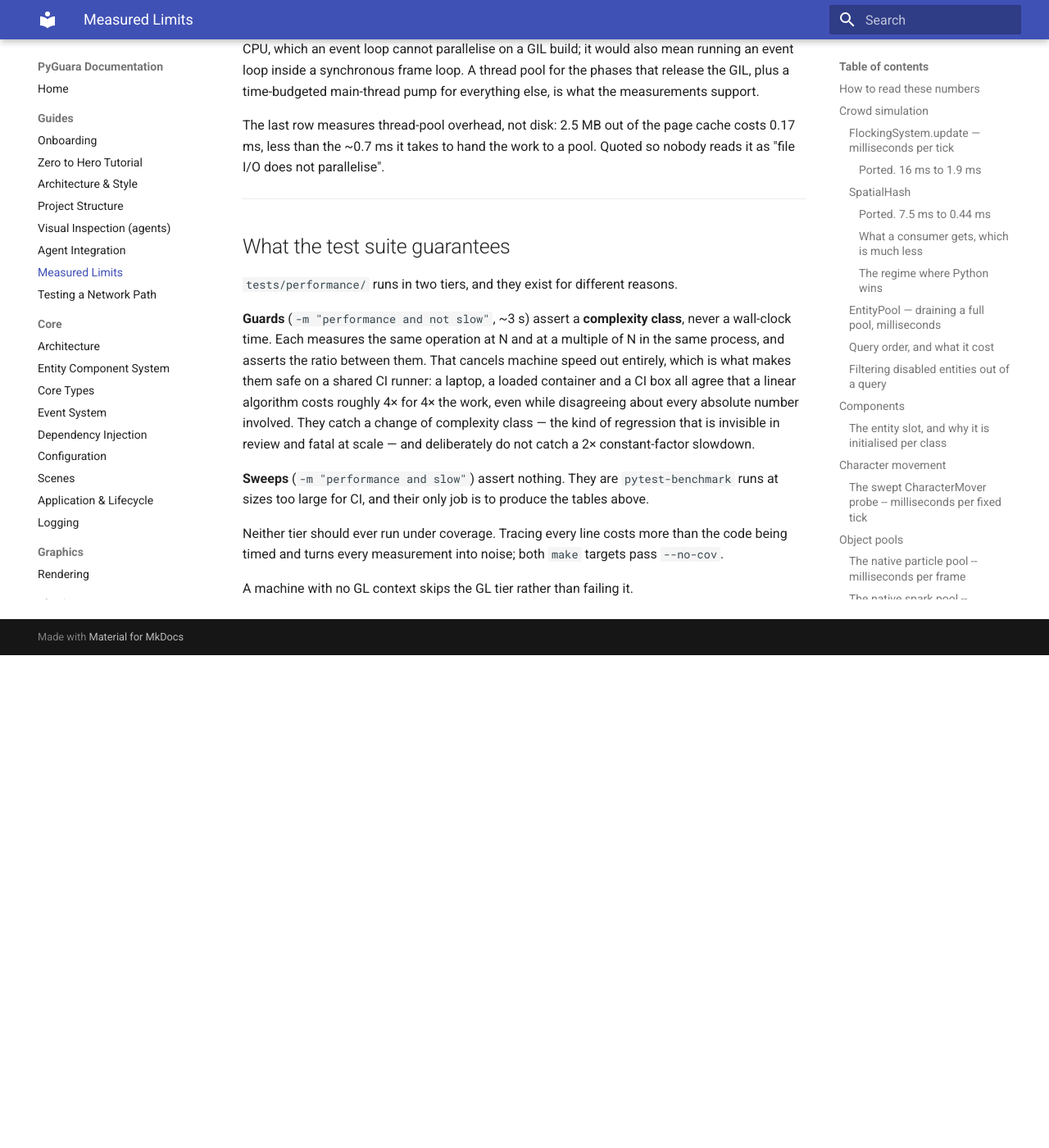
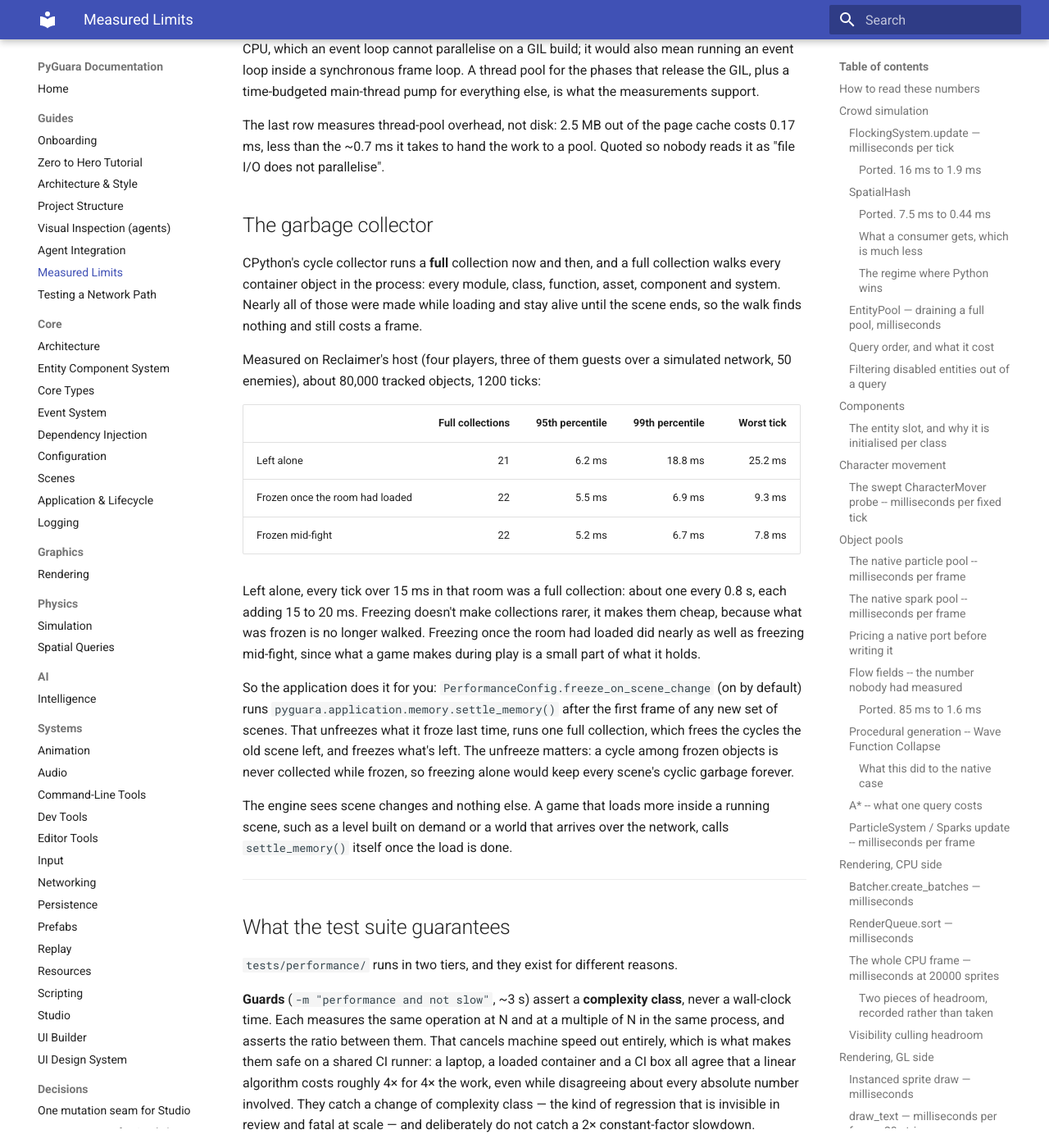
Before and after one commit to Wedeueis/pyguara, an MkDocs documentation site: the page built from docs/guides/performance.md, in a window 1280 px wide and 1400 px high, scrolled down 29484 px. Shown: the whole window at 82% size. Built offline with MkDocs 1.6.1 and Material for MkDocs 9.7.7, drawn with Linux system fonts in a browser that asks for light colours; before the commit the page ends 30283 px from its top, so only the background shows below that.

Commit message:
docs(performance): the garbage collector, measured, and settle_memory
Co-Authored-By: Claude Opus 5.5 <noreply@anthropic.com>

```diff
--- a/docs/guides/performance.md
+++ b/docs/guides/performance.md
@@ -1178,6 +1178,41 @@ The last row measures thread-pool overhead, not disk: 2.5 MB out of the
 page cache costs 0.17 ms, less than the ~0.7 ms it takes to hand the work
 to a pool. Quoted so nobody reads it as "file I/O does not parallelise".
 
+## The garbage collector
+
+CPython's cycle collector runs a **full** collection now and then, and a full
+collection walks every container object in the process: every module, class,
+function, asset, component and system. Nearly all of those were made while
+loading and stay alive until the scene ends, so the walk finds nothing and
+still costs a frame.
+
+Measured on Reclaimer's host (four players, three of them guests over a
+simulated network, 50 enemies), about 80,000 tracked objects, 1200 ticks:
+
+| | Full collections | 95th percentile | 99th percentile | Worst tick |
+| --- | ---: | ---: | ---: | ---: |
+| Left alone | 21 | 6.2 ms | 18.8 ms | 25.2 ms |
+| Frozen once the room had loaded | 22 | 5.5 ms | 6.9 ms | 9.3 ms |
+| Frozen mid-fight | 22 | 5.2 ms | 6.7 ms | 7.8 ms |
+
+Left alone, every tick over 15 ms in that room was a full collection: about
+one every 0.8 s, each adding 15 to 20 ms. Freezing doesn't make collections
+rarer, it makes them cheap, because what was frozen is no longer walked.
+Freezing once the room had loaded did nearly as well as freezing mid-fight,
+since what a game makes during play is a small part of what it holds.
+
+So the application does it for you: `PerformanceConfig.freeze_on_scene_change`
+(on by default) runs `pyguara.application.memory.settle_memory()` after the
+first frame of any new set of scenes. That unfreezes what it froze last time,
+runs one full collection, which frees the cycles the old scene left, and
+freezes what's left. The unfreeze matters: a cycle among frozen objects is
+never collected while frozen, so freezing alone would keep every scene's
+cyclic garbage forever.
+
+The engine sees scene changes and nothing else. A game that loads more
+inside a running scene, such as a level built on demand or a world that
+arrives over the network, calls `settle_memory()` itself once the load is done.
+
 ---
 
 ## What the test suite guarantees
```
